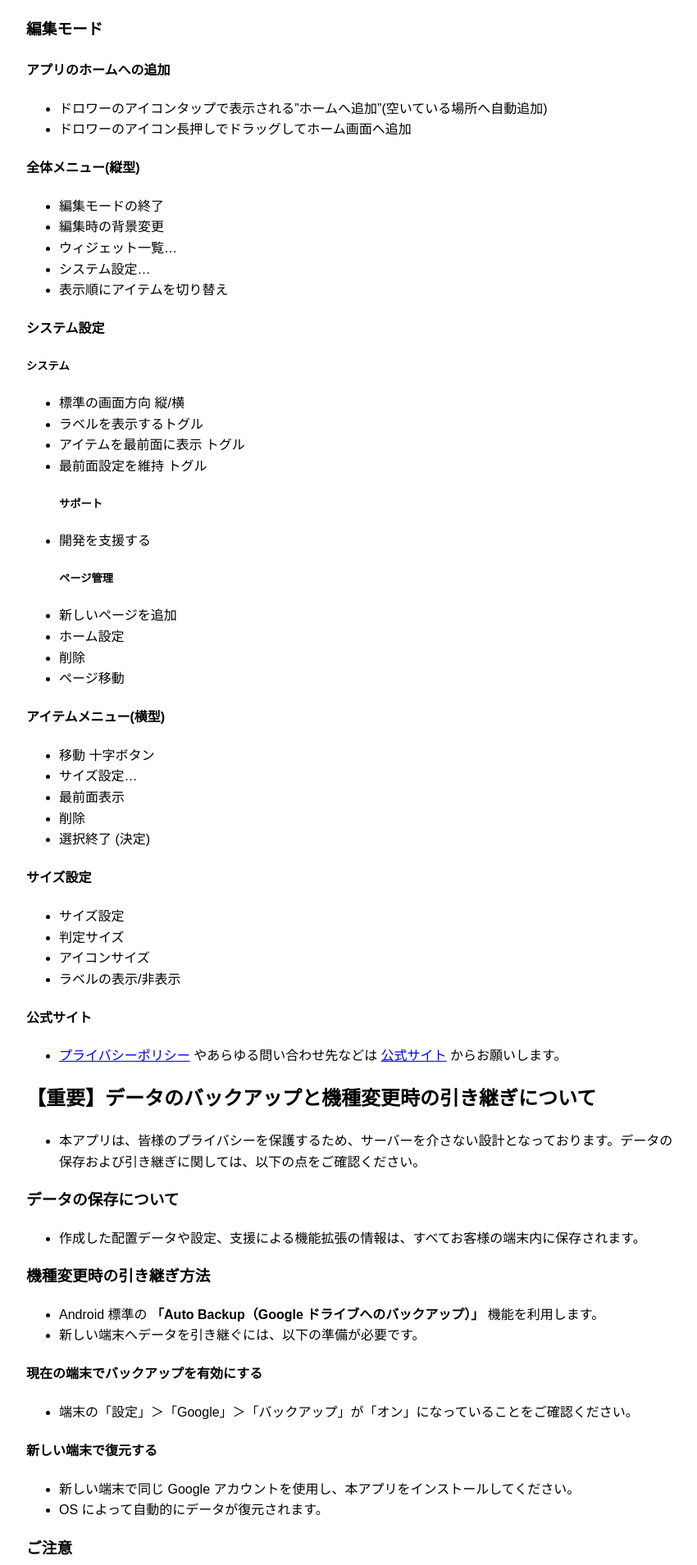
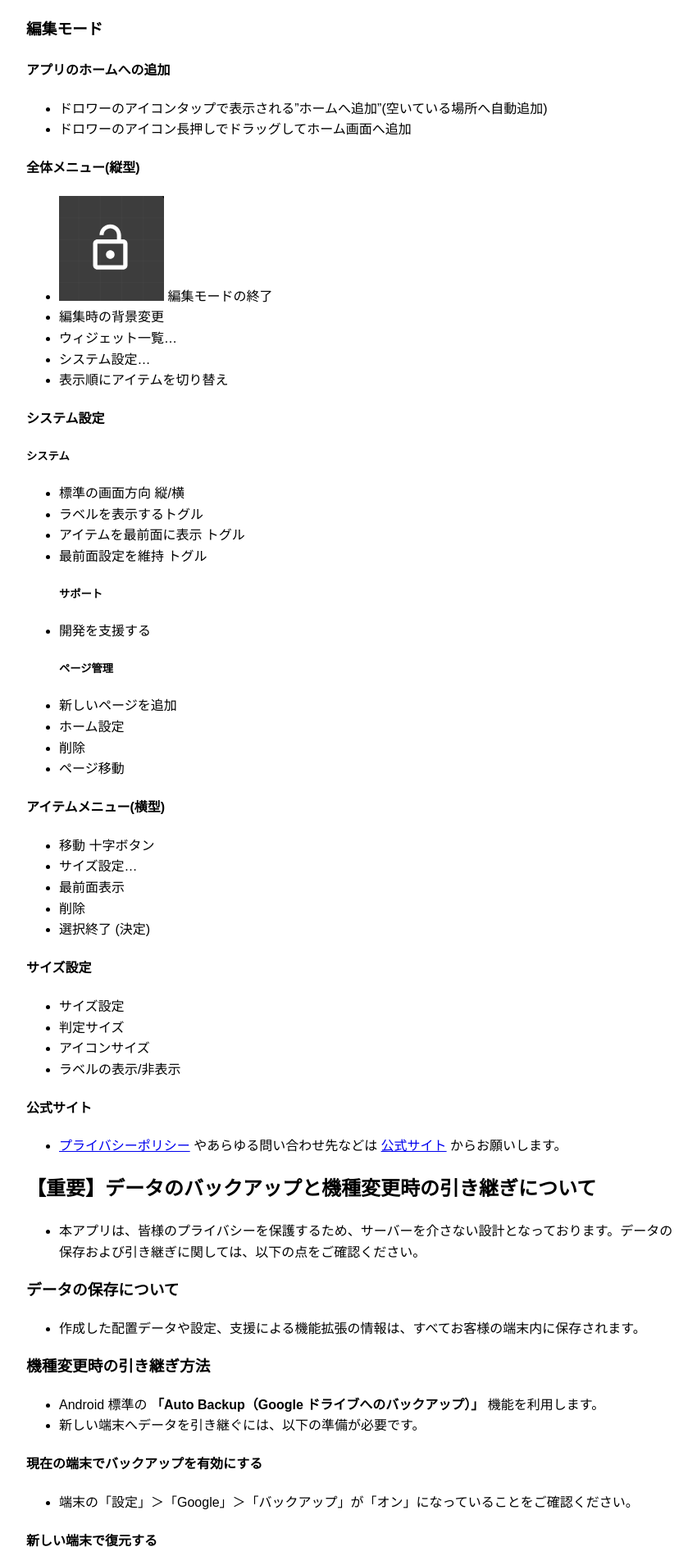
Before and after one commit to SoulfulSoft/soulfulsoft.github.io, a Jekyll site: the page built from soulful_launcher/instructions.md, in a window 1280 px wide. Shown: the part 1149-3058 px from the top of the page at 82% size, without its empty margins (208-1058 px from the left). Built offline with Jekyll 4.4.1, drawn with Linux system fonts in a browser that asks for light colours; our own code applies the rules of GitHub Pages for plain Markdown files.

Commit message:
Update instructions.md

```diff
--- a/soulful_launcher/instructions.md
+++ b/soulful_launcher/instructions.md
@@ -48,7 +48,7 @@ Android 12 以上
 - ドロワーのアイコン長押しでドラッグしてホーム画面へ追加
 
 #### 全体メニュー(縦型)
-- 編集モードの終了
+- ![編集モードの終了](images\SoulfulLauncher_EditEnd.png) 編集モードの終了
 - 編集時の背景変更
 - ウィジェット一覧…
 - システム設定…
```
